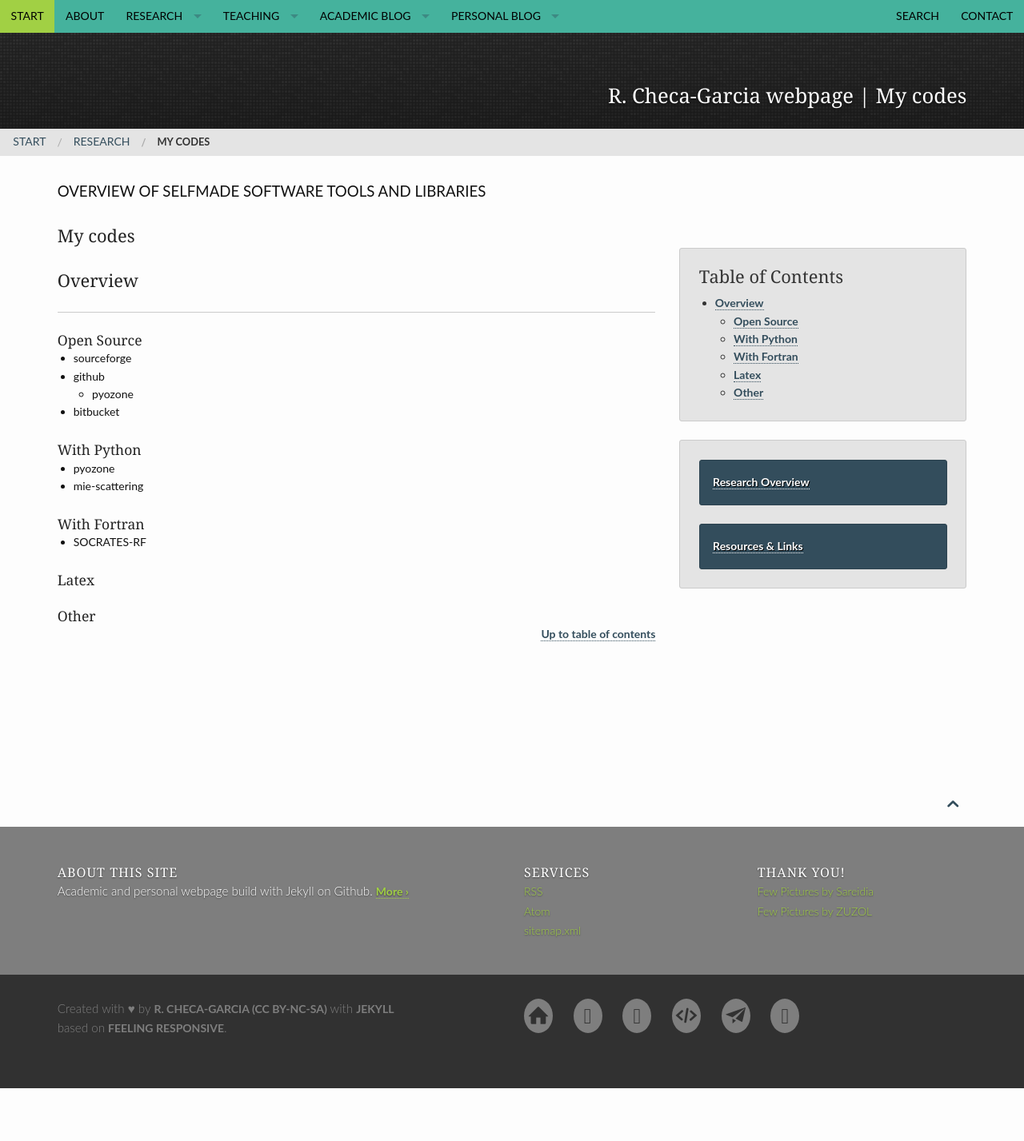
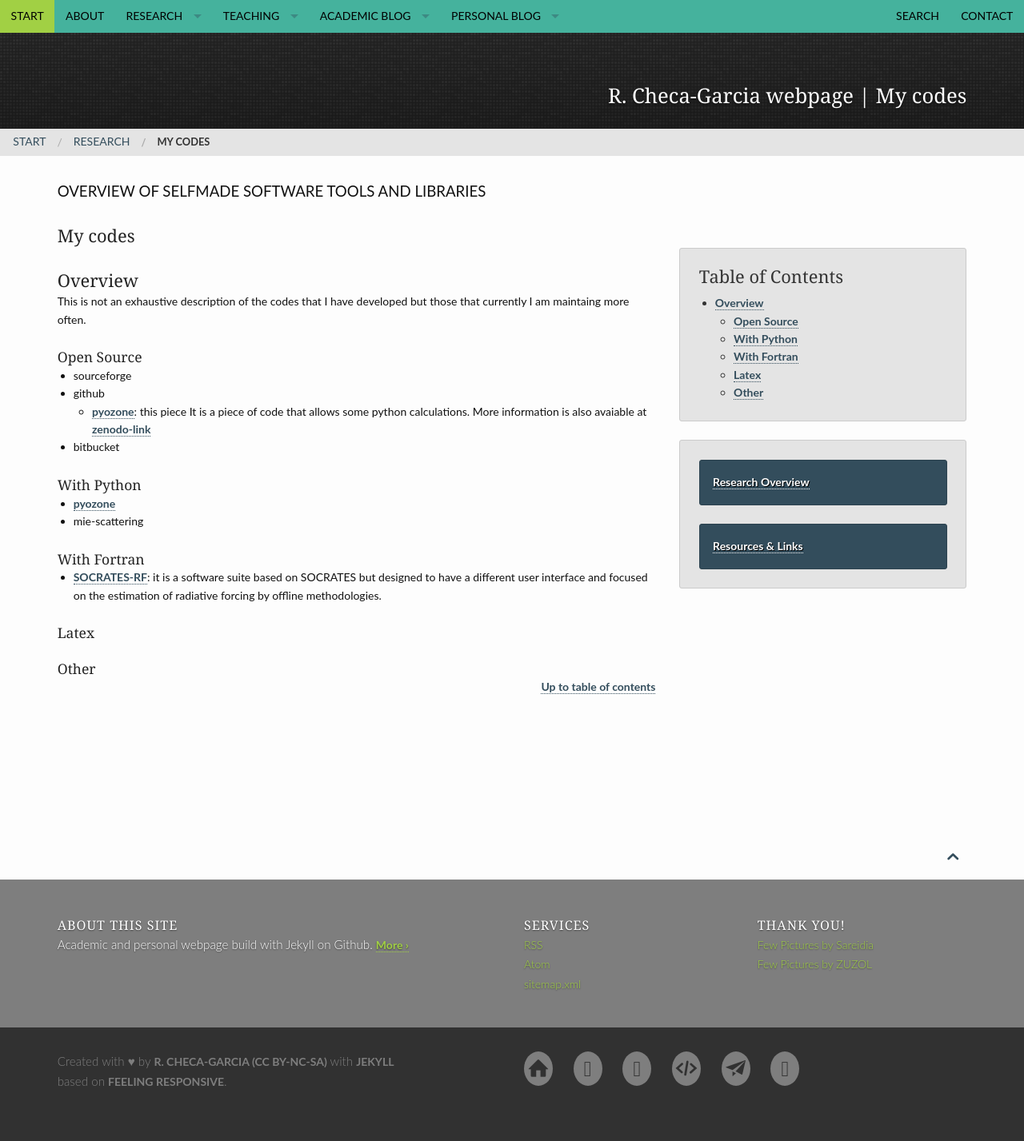
Before and after one commit to RCHG/rchg.github.io, a Jekyll site: the page built from pages/my_codes.md, in a window 1280 px wide. Shown: the whole page at 80% size. Built offline with Jekyll 4.4.1, drawn with Linux system fonts in a browser that asks for light colours; comment, search, counter and statistics services are not loaded; before the commit the page ends 1361 px from its top, so only the background shows below that.

Commit message:
Update my_codes.md

```diff
--- a/pages/my_codes.md
+++ b/pages/my_codes.md
@@ -10,7 +10,6 @@ breadcrumb: true
 ---
 <div class="row">
 <div class="medium-4 medium-push-8 columns" markdown="1">
-
 
 
 <div class="panel radius" markdown="1">
@@ -32,24 +31,25 @@ breadcrumb: true
 <div class="medium-8 medium-pull-4 columns" markdown="1">
 
 ### Overview
----
+
+This is not an exhaustive description of the codes that I have developed but those that currently I am maintaing more often.
 
 #### Open Source
 
 - sourceforge
 - github
-    - pyozone
+    - [pyozone](https://github.com/RCHG/pyozone): this piece It is a piece of code that allows some python calculations. More information is also avaiable at [zenodo-link](https://zenodo.org/record/1118950)
 - bitbucket
 
 
 #### With Python
 
-- pyozone
+- [pyozone](https://github.com/RCHG/pyozone)
 - mie-scattering
 
 #### With Fortran
 
-- SOCRATES-RF
+- [SOCRATES-RF](http://www.met.reading.ac.uk/~vr912734/SOCRATESRF/index.html): it is a software suite based on SOCRATES but designed to have a different user interface and focused on the estimation of radiative forcing by offline methodologies.
 
 #### Latex
 
```
